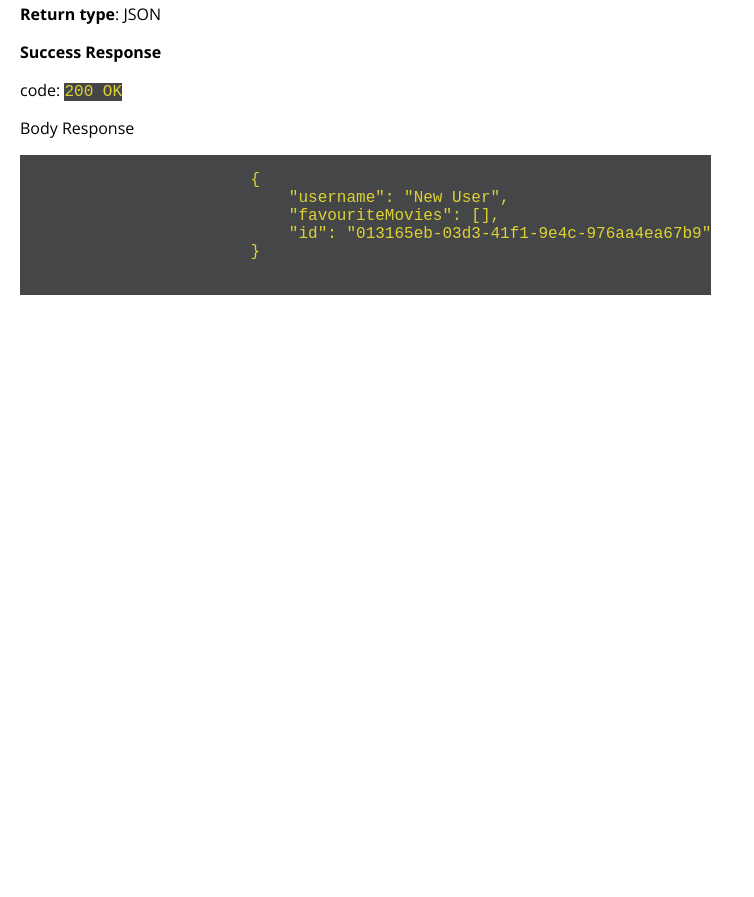
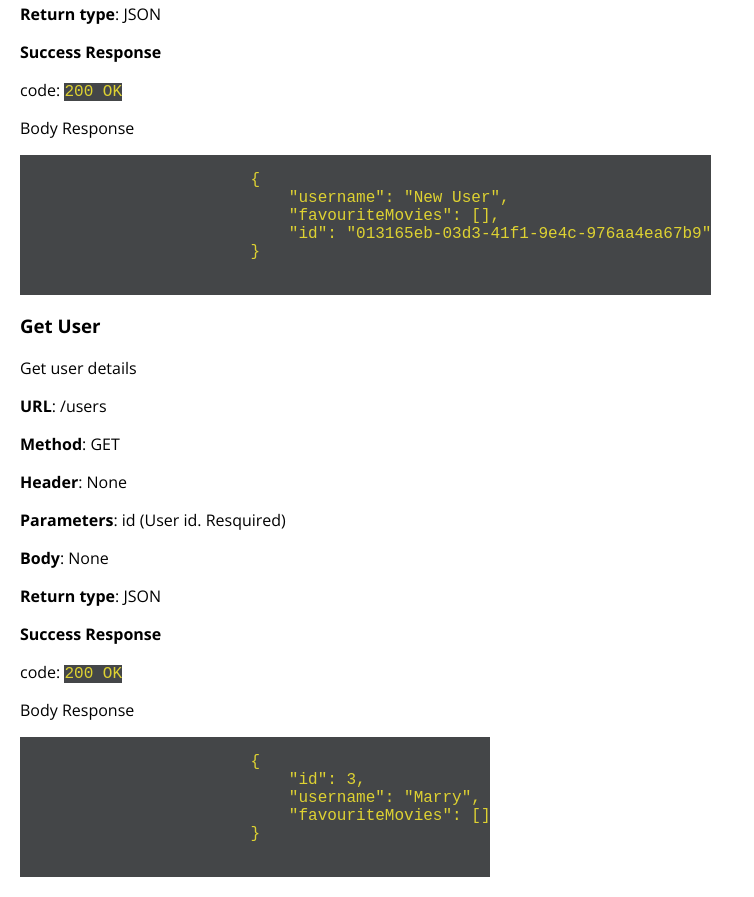
Before and after one commit to Mezekr/MeziFlix-app, a website: page public/documentation.html in a window 1280 px wide. Shown: the part 5904-6801 px from the top of the page, without its empty margins (0-754 px from the left). Before the commit the page ends 6219 px from the top, so only its background shows below. Drawn offline with nearby package versions, Linux system fonts and the light colour scheme.

Commit message:
add get user by id api route docs

```diff
--- a/public/documentation.html
+++ b/public/documentation.html
@@ -329,6 +329,29 @@
                         }
                     </pre>
                 </code>
+            </div>
+            <div>
+                <h3>Get User</h3>
+                <p>Get user details </p>
+                <p><strong>URL</strong>: /users</p>
+                <p><strong>Method</strong>: GET</p>
+                <p><strong>Header</strong>: None </p>
+                <p><strong>Parameters</strong>: id (User id. Resquired)</p>
+                <p><strong>Body</strong>: None </p>
+                <p><strong>Return type</strong>: JSON </p>
+                <p><strong>Success Response</strong></p>
+                <p>code: <code> 200 OK</code></p>
+                <p>Body Response</p>
+
+                <code>
+                    <pre>
+                        {
+                            "id": 3,
+                            "username": "Marry",
+                            "favouriteMovies": []
+                        }
+                    </pre>
+                </code>
 
             </div>
         </div>
```
